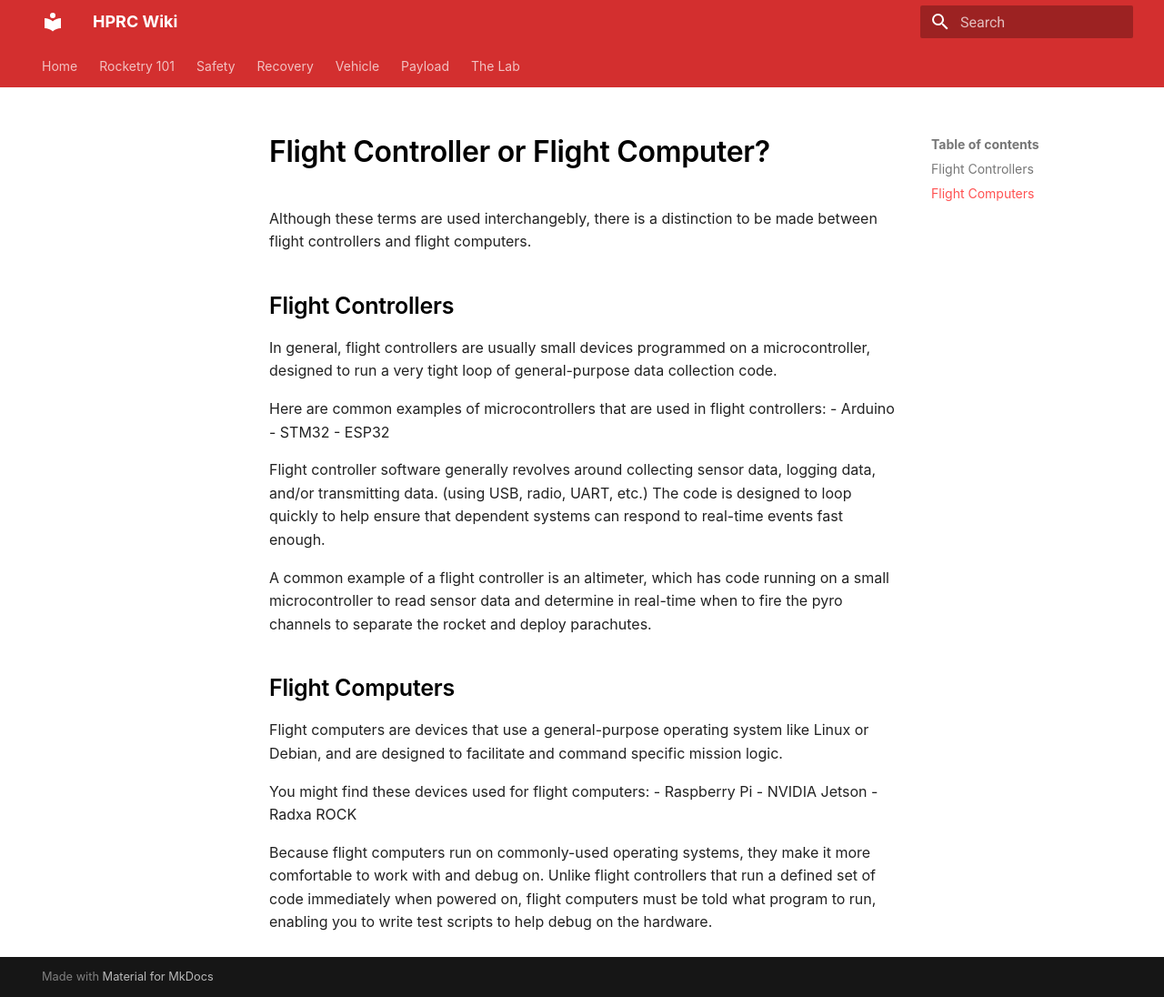
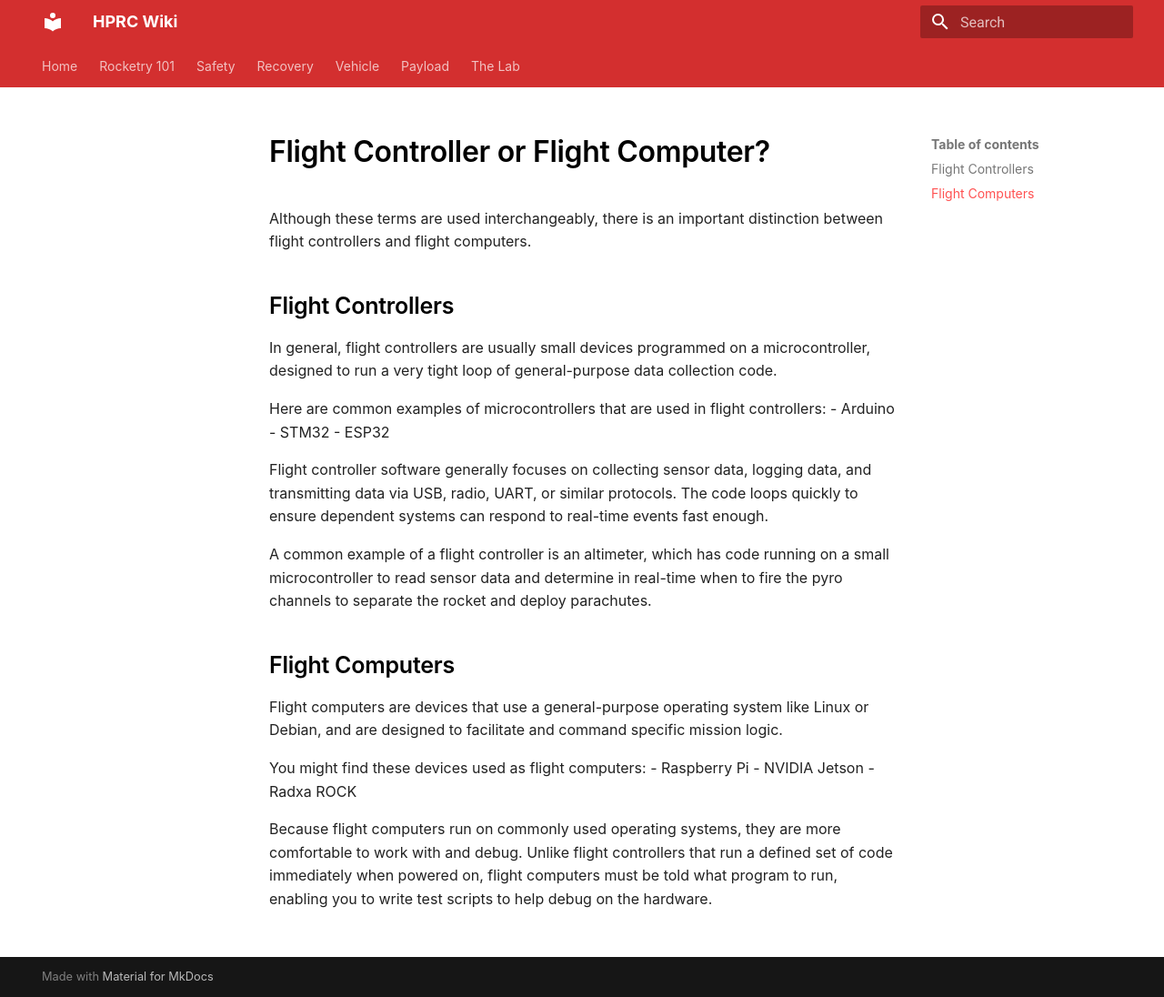
Before and after one commit to NCSU-High-Powered-Rocketry-Club/HPRC-Docs, an MkDocs documentation site: the page built from docs/firm/flight_controllers_and_computers.md, in a window 1280 px wide and 1096 px high. Shown: the whole window at 91% size. Built offline with MkDocs 1.6.1 and Material for MkDocs 9.7.7, drawn with Linux system fonts in a browser that asks for light colours.

Commit message:
firm sensor info

```diff
--- a/docs/firm/flight_controllers_and_computers.md
+++ b/docs/firm/flight_controllers_and_computers.md
@@ -1,5 +1,5 @@
 # Flight Controller or Flight Computer?
-Although these terms are used interchangebly, there is a distinction to be made between flight controllers and flight computers.
+Although these terms are used interchangeably, there is an important distinction between flight controllers and flight computers.
 
 ## Flight Controllers
 In general, flight controllers are usually small devices programmed on a microcontroller, designed to run a very tight loop of general-purpose data collection code.
@@ -9,16 +9,16 @@ Here are common examples of microcontrollers that are used in flight controllers
 - STM32
 - ESP32
 
-Flight controller software generally revolves around collecting sensor data, logging data, and/or transmitting data. (using USB, radio, UART, etc.) The code is designed to loop quickly to help ensure that dependent systems can respond to real-time events fast enough.
+Flight controller software generally focuses on collecting sensor data, logging data, and transmitting data via USB, radio, UART, or similar protocols. The code loops quickly to ensure dependent systems can respond to real-time events fast enough.
 
 A common example of a flight controller is an altimeter, which has code running on a small microcontroller to read sensor data and determine in real-time when to fire the pyro channels to separate the rocket and deploy parachutes.
 
 ## Flight Computers
 Flight computers are devices that use a general-purpose operating system like Linux or Debian, and are designed to facilitate and command specific mission logic.
 
-You might find these devices used for flight computers:
+You might find these devices used as flight computers:
 - Raspberry Pi
 - NVIDIA Jetson
 - Radxa ROCK
 
-Because flight computers run on commonly-used operating systems, they make it more comfortable to work with and debug on. Unlike flight controllers that run a defined set of code immediately when powered on, flight computers must be told what program to run, enabling you to write test scripts to help debug on the hardware.
+Because flight computers run on commonly used operating systems, they are more comfortable to work with and debug. Unlike flight controllers that run a defined set of code immediately when powered on, flight computers must be told what program to run, enabling you to write test scripts to help debug on the hardware.
```
Also changed, not shown: docs/firm/sensors.md (added, +70 -0 lines), docs/firm/revisions/FIRM_v0.1.md (renamed from docs/firm/hardware/FIRM_v0.1.md), docs/firm/revisions/FIRM_v1.0.md (renamed from docs/firm/hardware/FIRM_v1.0.md).
